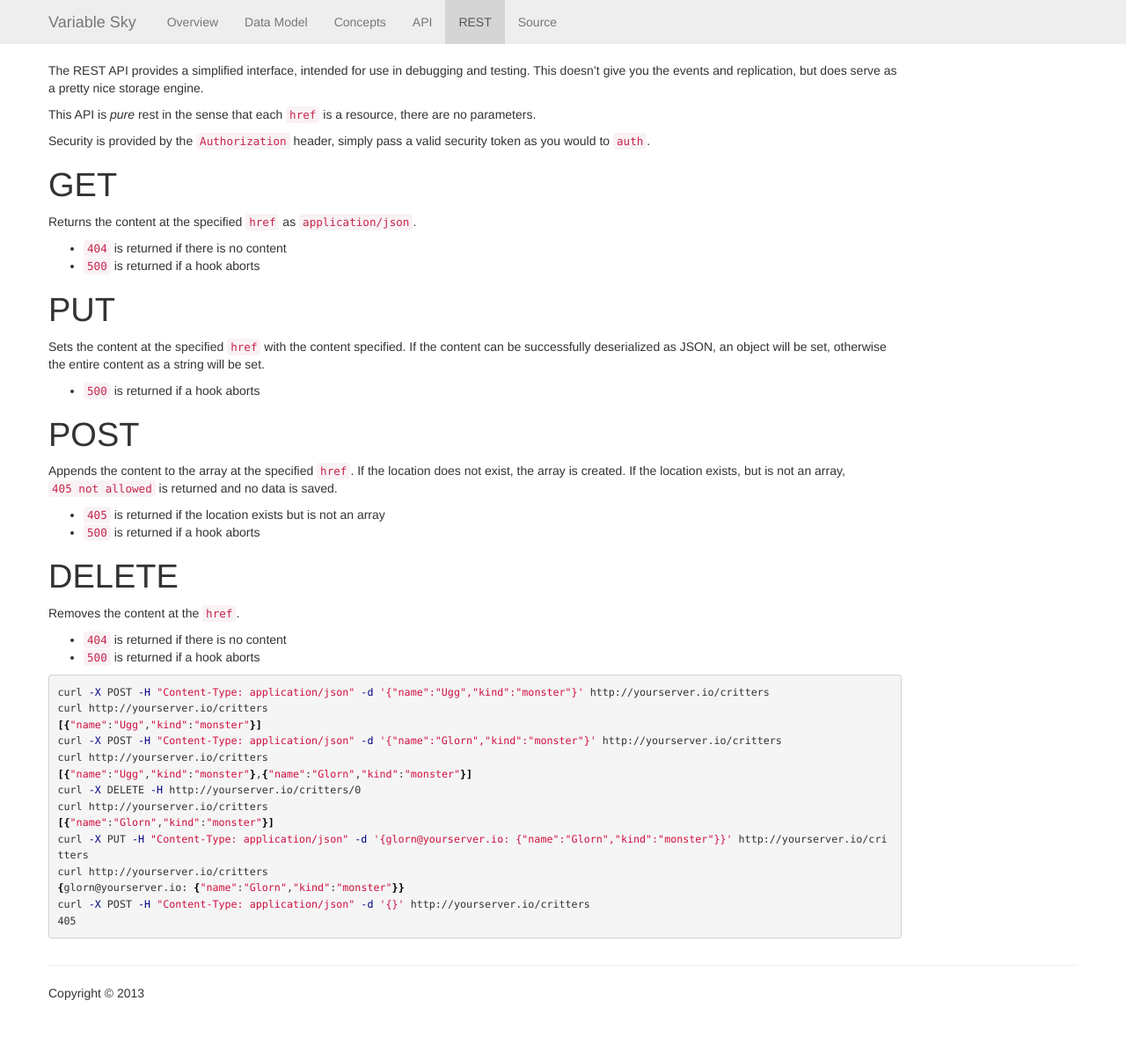
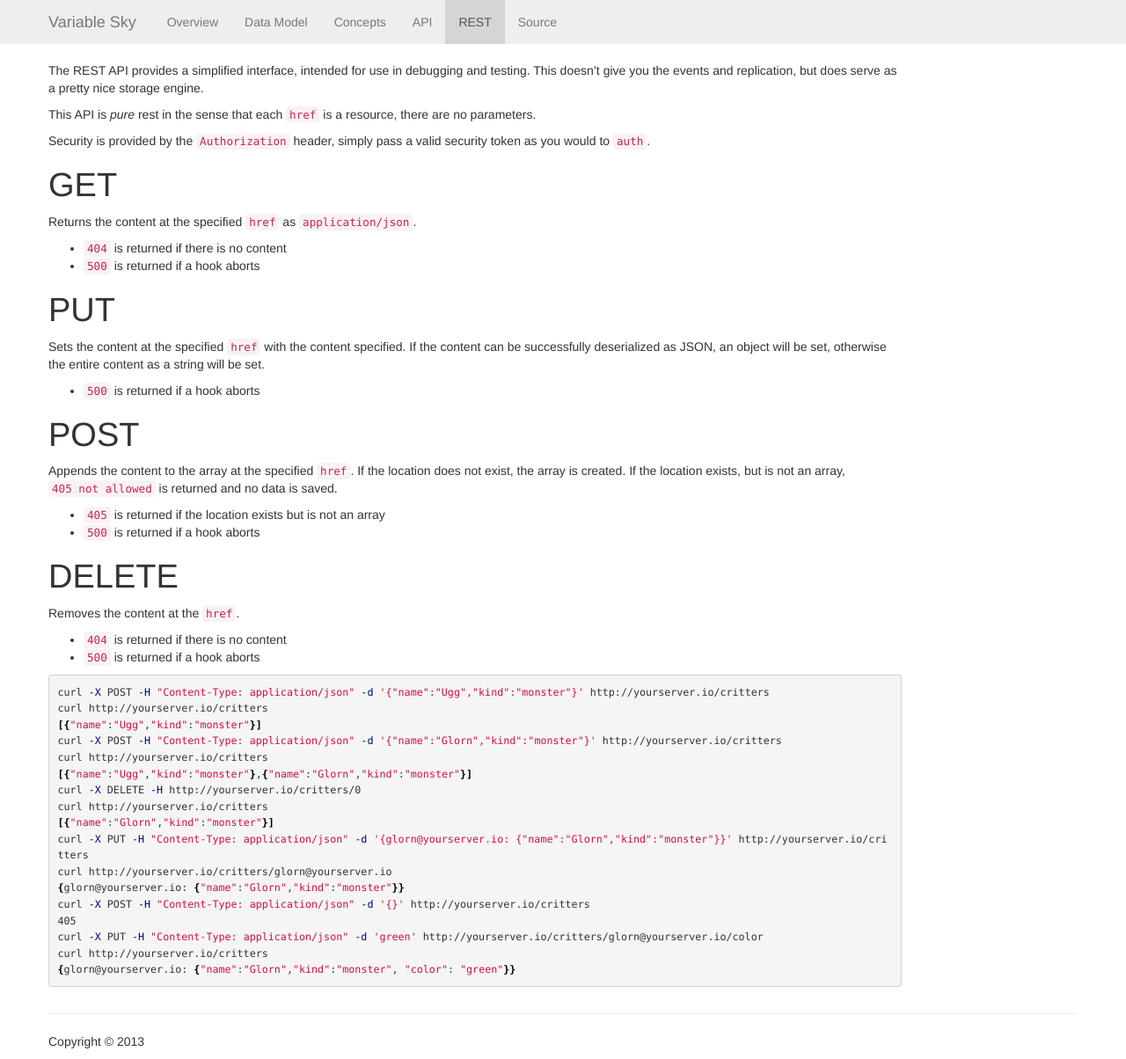
Before and after one commit to wballard/VariableSky, a Jekyll site: the page built from rest.markdown, in a window 1280 px wide and 1204 px high. Shown: the whole window at 88% size. Built offline with Jekyll 4.4.1, drawn with Linux system fonts in a browser that asks for light colours; Markdown is read by kramdown in place of the engine named in the settings.

Commit message:
more rest, property set

````diff
--- a/rest.markdown
+++ b/rest.markdown
@@ -51,8 +51,11 @@
 curl http://yourserver.io/critters
 [{"name":"Glorn","kind":"monster"}]
 curl -X PUT -H "Content-Type: application/json" -d '{glorn@yourserver.io: {"name":"Glorn","kind":"monster"}}' http://yourserver.io/critters
-curl http://yourserver.io/critters
+curl http://yourserver.io/critters/glorn@yourserver.io
 {glorn@yourserver.io: {"name":"Glorn","kind":"monster"}}
 curl -X POST -H "Content-Type: application/json" -d '{}' http://yourserver.io/critters
 405
+curl -X PUT -H "Content-Type: application/json" -d 'green' http://yourserver.io/critters/glorn@yourserver.io/color
+curl http://yourserver.io/critters
+{glorn@yourserver.io: {"name":"Glorn","kind":"monster", "color": "green"}}
 ```
````
